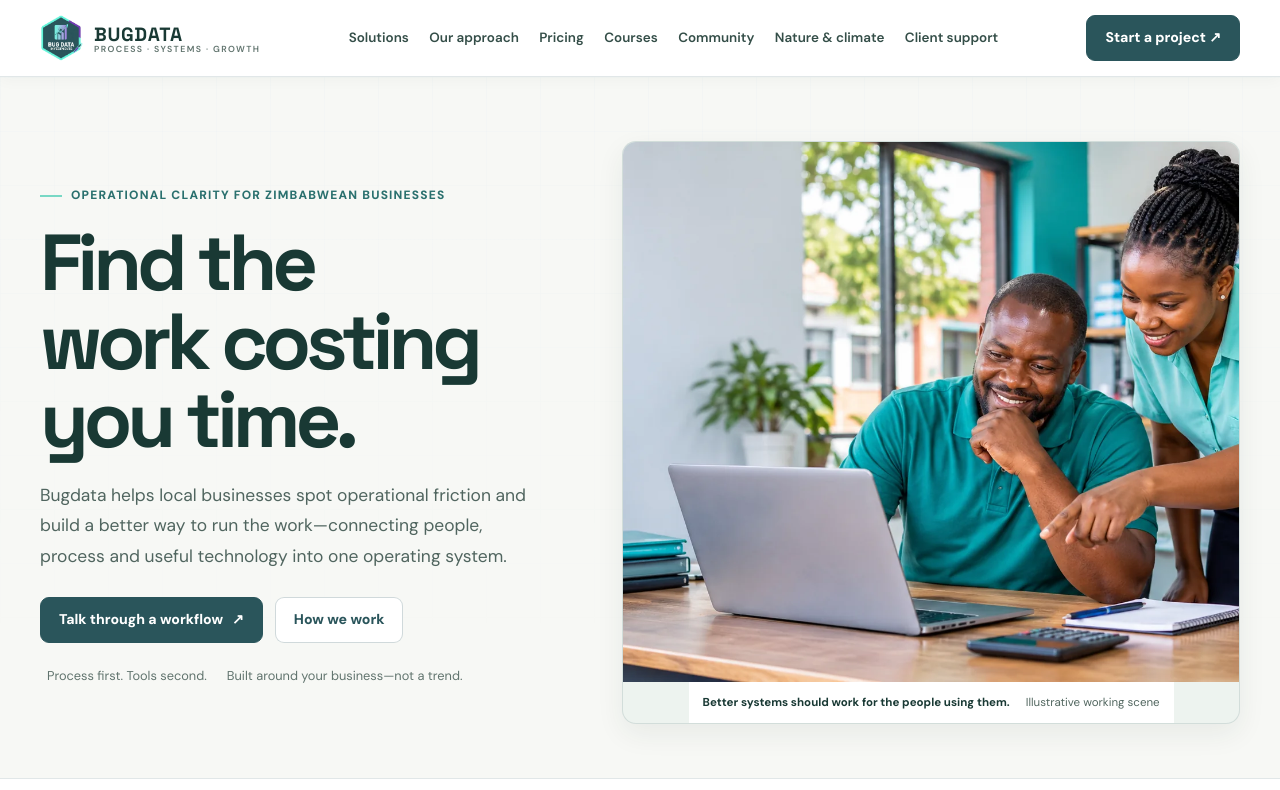
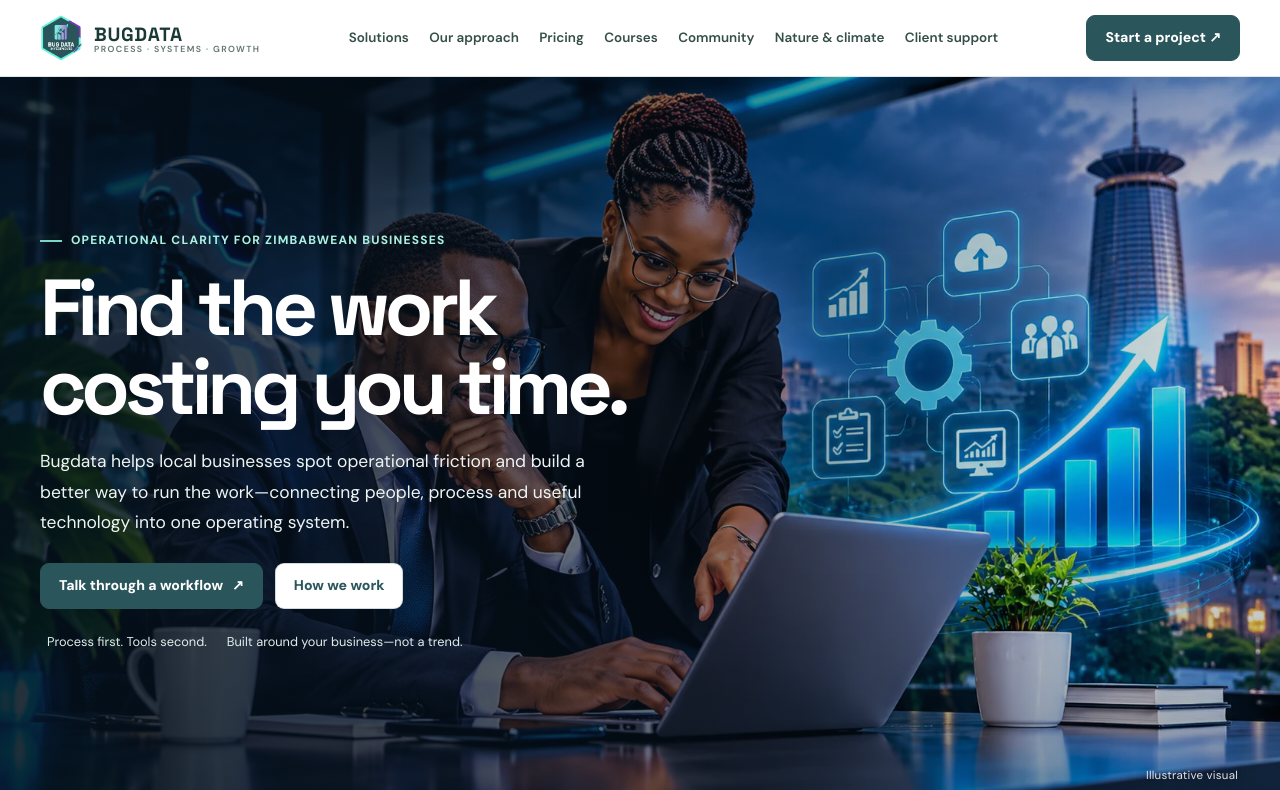
Before and after one commit to bugdata-commits/webdev, a plain HTML site: page index.html in a window 1280 px wide. Shown: the top 790 px of the page. Drawn offline with Linux system fonts and the light colour scheme.

Commit message:
Use uploaded GitHub image for homepage hero

```diff
--- a/assets/operations-refresh.css
+++ b/assets/operations-refresh.css
@@ -260,3 +260,70 @@ select:focus-visible, summary:focus-visible {
     color: #2a706e !important;
   }
 }
+
+/* Full-bleed homepage hero: user-supplied image behind the original copy and CTAs. */
+#home.hero {
+  position: relative !important;
+  isolation: isolate;
+  overflow: hidden;
+  display: flex !important;
+  align-items: center;
+  min-height: min(760px, calc(100svh - 78px)) !important;
+  padding: clamp(58px, 8vw, 104px) 0 !important;
+  background: #071522 !important;
+}
+#home .hero-background {
+  position: absolute;
+  inset: 0;
+  z-index: 0;
+  display: block;
+  width: 100%;
+  height: 100%;
+  object-fit: cover;
+  object-position: center 48%;
+}
+#home .hero-image-scrim {
+  position: absolute;
+  inset: 0;
+  z-index: 1;
+  pointer-events: none;
+  background: linear-gradient(90deg, rgba(5,17,29,.84) 0%, rgba(5,17,29,.74) 28%, rgba(5,17,29,.50) 52%, rgba(5,17,29,.22) 74%, rgba(5,17,29,.12) 100%), linear-gradient(0deg, rgba(5,17,29,.28), transparent 42%, rgba(5,17,29,.08));
+}
+#home .hero-grid {
+  position: relative;
+  z-index: 2;
+  display: block !important;
+  width: min(var(--max),calc(100% - 40px));
+}
+#home .hero-content { max-width: 720px; }
+#home .ops-signal { color: #a9f0df !important; }
+#home.hero h1 { color: #fff !important; }
+#home.hero .hero-copy { color: #edf5f4 !important; }
+#home .micro-proof { color: #e1ece9 !important; }
+#home .signal { background: #78d8c5 !important; }
+#home .hero-image-note {
+  position: absolute;
+  right: clamp(16px,4vw,42px);
+  bottom: 14px;
+  z-index: 2;
+  color: rgba(255,255,255,.88);
+  font-size: .72rem;
+  letter-spacing: .02em;
+  text-shadow: 0 1px 8px rgba(0,0,0,.55);
+}
+@media (max-width: 760px) {
+  #home.hero {
+    min-height: max(660px, calc(100svh - 70px)) !important;
+    padding: 58px 0 68px !important;
+  }
+  #home .hero-grid { width: min(var(--max),calc(100% - 32px)); }
+  #home .hero-background { object-position: 51% center; }
+  #home .hero-image-scrim {
+    background: linear-gradient(180deg, rgba(5,17,29,.82) 0%, rgba(5,17,29,.76) 54%, rgba(5,17,29,.68) 100%), linear-gradient(90deg, rgba(5,17,29,.3), transparent 75%);
+  }
+  #home .hero-content { max-width: 620px; }
+}
+@media (max-width: 420px) {
+  #home .hero-background { object-position: 50% center; }
+  #home.hero h1 { font-size: clamp(2.55rem,12vw,3.2rem) !important; }
+}
--- a/index.html
+++ b/index.html
@@ -91,9 +91,11 @@ body{background-image:linear-gradient(rgba(7,25,35,.84),rgba(7,25,35,.9)),url('a
 </head>
 <body>
 <a class="skip-link" href="#main">Skip to content</a>
-<header class="nav"><div class="wrap nav-inner"><a class="brand" href="index.html" aria-label="Bugdata home"><img class="brand-logo" src="assets/bugdata-logo.png" alt="Bugdata Investments logo" width="48" height="52"><span>BUGDATA<small>PROCESS · SYSTEMS · GROWTH</small></span></a><nav class="nav-links" id="navLinks" aria-label="Main navigation"><a href="solutions.html">Solutions</a><a href="process.html">Our approach</a><a href="website-design.html">Pricing</a><a href="courses.html">Courses</a><a href="community.html">Community</a><a href="nature.html">Nature &amp; climate</a><a href="support.html">Client support</a></nav><a class="btn btn-primary btn-small nav-cta" href="start-project.html">Start a project ↗</a><button class="menu-btn" id="menuBtn" aria-label="Open navigation" aria-expanded="false" type="button" aria-controls="navLinks">☰</button></div></header>
+  <header class="nav"><div class="wrap nav-inner"><a class="brand" href="index.html" aria-label="Bugdata home"><img class="brand-logo" src="assets/bugdata-logo.png" alt="Bugdata Investments logo" width="48" height="52"><span>BUGDATA<small>PROCESS · SYSTEMS · GROWTH</small></span></a><nav class="nav-links" id="navLinks" aria-label="Main navigation"><a href="solutions.html">Solutions</a><a href="process.html">Our approach</a><a href="website-design.html">Pricing</a><a href="courses.html">Courses</a><a href="community.html">Community</a><a href="nature.html">Nature &amp; climate</a><a href="support.html">Client support</a></nav><a class="btn btn-primary btn-small nav-cta" href="start-project.html">Start a project ↗</a><button class="menu-btn" id="menuBtn" aria-label="Open navigation" aria-expanded="false" type="button" aria-controls="navLinks">☰</button></div></header>
 <main id="main">
   <section class="hero" id="home">
+    <img class="hero-background" src="assets/images/bugdata-hero-github-upload.webp" alt="" aria-hidden="true" width="1672" height="941" fetchpriority="high" decoding="async">
+    <div class="hero-image-scrim" aria-hidden="true"></div>
     <div class="wrap hero-grid">
       <div class="hero-content">
         <span class="ops-signal">Operational clarity for Zimbabwean businesses</span>
@@ -105,11 +107,8 @@ body{background-image:linear-gradient(rgba(7,25,35,.84),rgba(7,25,35,.9)),url('a
         </div>
         <div class="micro-proof"><span><i class="signal" aria-hidden="true"></i>Process first. Tools second.</span><span>Built around your business—not a trend.</span></div>
       </div>
-      <figure class="visual hero-image-frame">
-        <img class="home-hero-image" src="assets/images/bugdata-local-business-hero.webp" alt="Two coworkers review a laptop together at a shop counter" width="1672" height="941" fetchpriority="high" decoding="async">
-        <figcaption><span>Better systems should work for the people using them.</span><span>Illustrative working scene</span></figcaption>
-      </figure>
     </div>
+    <span class="hero-image-note">Illustrative visual</span>
   </section>
 
   <div class="ops-ticker" aria-label="Bugdata's five positioning pillars">
```
Also changed, not shown: assets/images/bugdata-hero-github-upload.webp (added).
